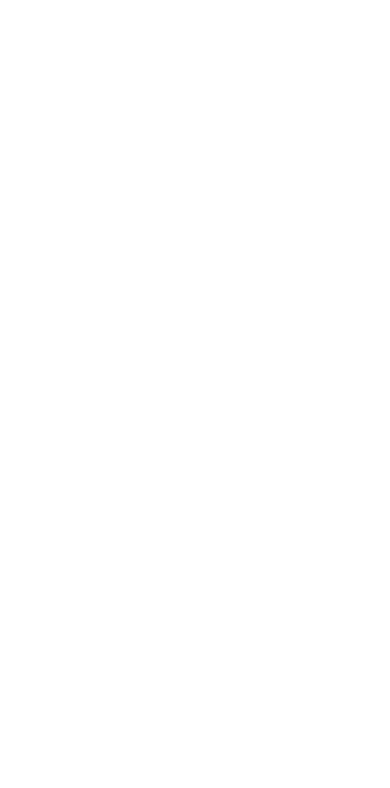
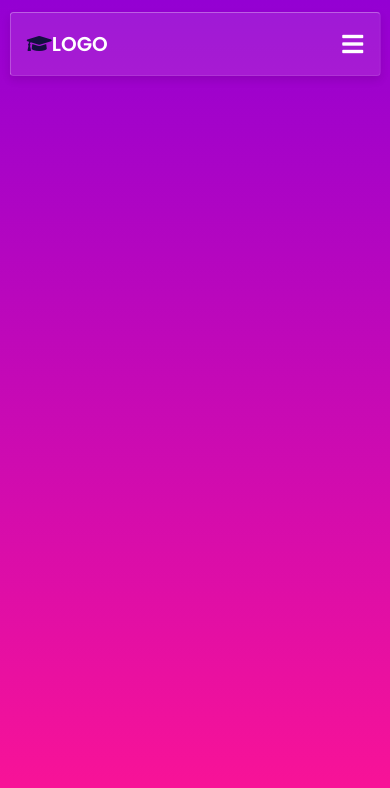
Before and after one commit to devhiderlan/glassmorphism-styled-website, a plain HTML site: page index.html in a window 390 px wide. Drawn offline with Linux system fonts and the light colour scheme; files that its build step writes are made by us from their sources.

Commit message:
Created Header section: Structure and styling

```diff
--- a/Assets/css/style.css
+++ b/Assets/css/style.css
@@ -41,3 +41,142 @@ html::-webkit-scrollbar-thumb {
    background: var(--white);
    border-radius: 5rem;
 }
+
+.gradient-background {
+   height: 100vh;
+   width: 100%;
+   background: var(--gradient);
+   position: fixed;
+   top: 0; left: 0;
+   z-index: -1;
+   overflow: hidden;
+}
+
+.header {
+   position: fixed;
+   top: 1.5rem; left: 50%;
+   transform: translateX(-50%);
+   z-index: 1000;
+   width: 95%;
+   background: var(--background);
+   border: var(--border);
+   border-top: var(--border-top);
+   border-left: var(--border-left);
+   display: flex;
+   align-items: center;
+   justify-content: space-between;
+   box-shadow: var(--box-shadow);
+   padding: 2rem;
+   border-radius: .5rem;
+}
+
+.header .logo {
+   font-size: 2.5rem;
+   font-weight: bolder;
+   color: var(--white);
+   text-transform: uppercase;
+}
+
+.header .logo i {
+   color: var(--black);
+}
+
+.header .navbar a {
+   font-size: 1.7rem;
+   margin-left: 2rem;
+   color: var(--white);
+}
+
+.header .navbar a:hover {
+   color: var(--black);
+}
+
+#menu-btn {
+   font-size: 3rem;
+   cursor: pointer;
+   color: var(--white);
+   display: none;
+}
+
+
+
+
+
+
+
+
+
+
+
+
+
+
+
+
+
+
+
+
+
+
+
+
+
+
+
+
+
+/* Media queries */
+
+@media (max-width:991px) {
+   html {
+      font-size: 55%;
+   }
+}
+
+@media (max-width:768px) {
+   #menu-btn {
+      display: initial;
+      transition: .2s linear;
+   }
+
+   #menu-btn.fa-times {
+      transform: rotate(180deg);
+   }
+
+   .header .navbar {
+      position: absolute;
+      top: 115%; left: 0; right: 0;
+      background: var(--gradient);
+      border-radius: .5rem;
+      transition: .3s linear;
+      box-shadow: var(--box-shadow);
+      padding: .5rem 1.5rem;
+      clip-path: polygon(0 0, 100% 0, 100% 0, 0 0);
+   }
+
+   .header .navbar.active {
+      clip-path: polygon(0 0, 100% 0, 100% 100%, 0 100%);
+   }
+
+   .header .navbar a {
+      font-size: 2rem;
+      display: block;
+      background: var(--background);
+      margin: 1.2rem 0;
+      padding: 1.5rem;
+      border-radius: .5rem;
+      border: var(--border);
+      border-top: var(--border-top);
+      border-left: var(--border-left);
+      box-shadow: var(--box-shadow);
+   }
+
+
+}
+
+@media (max-width:450px) {
+   html {
+      font-size: 50%;
+   }
+}
--- a/Assets/js/script.js
+++ b/Assets/js/script.js
@@ -0,0 +1,7 @@
+let menu = document.querySelector('#menu-btn')
+let navbar = document.querySelector('.navbar')
+
+menu.onclick = () => {
+   menu.classList.toggle('fa-times')
+   navbar.classList.toggle('active')
+}
--- a/index.html
+++ b/index.html
@@ -5,7 +5,6 @@
       <meta http-equiv="X-UA-Compatible" content="IE=edge" />
       <meta name="viewport" content="width=device-width, initial-scale=1.0" />
       <title>Glassmorphism Website Design</title>
-
       <!-- font awesome cdn link  -->
       <link
          rel="stylesheet"
@@ -13,7 +12,28 @@
       />
 
       <!-- custom css file link  -->
-      <link rel="stylesheet" href="css/style.css" />
+      <link rel="stylesheet" href="./Assets/css/style.css" />
+
+      <!-- Custom JS -->
+
+      <script src="./Assets/js/script.js" defer></script>
    </head>
-   <body></body>
+   <body>
+      <div class="gradient-background"></div>
+
+      <header class="header">
+         <a href="" class="logo"><i class="fas fa-graduation-cap"></i>logo</a>
+
+         <nav class="navbar">
+            <a href="#home">home</a>
+            <a href="courses">courses</a>
+            <a href="#teachers">teachers</a>
+            <a href="#plan">plan</a>
+            <a href="#review">review</a>
+            <a href="#contact">contact</a>
+         </nav>
+
+         <div id="menu-btn" class="fas fa-bars"></div>
+      </header>
+   </body>
 </html>
```
